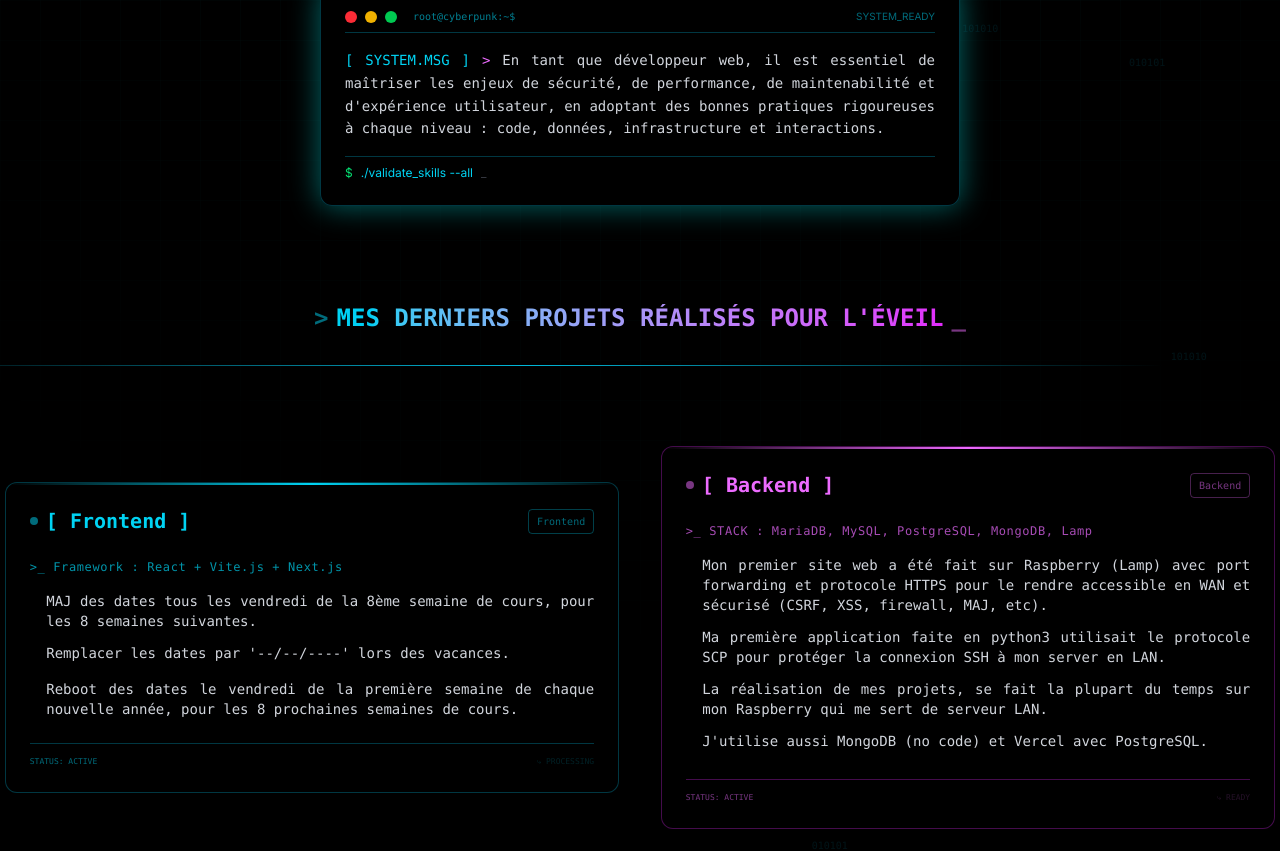
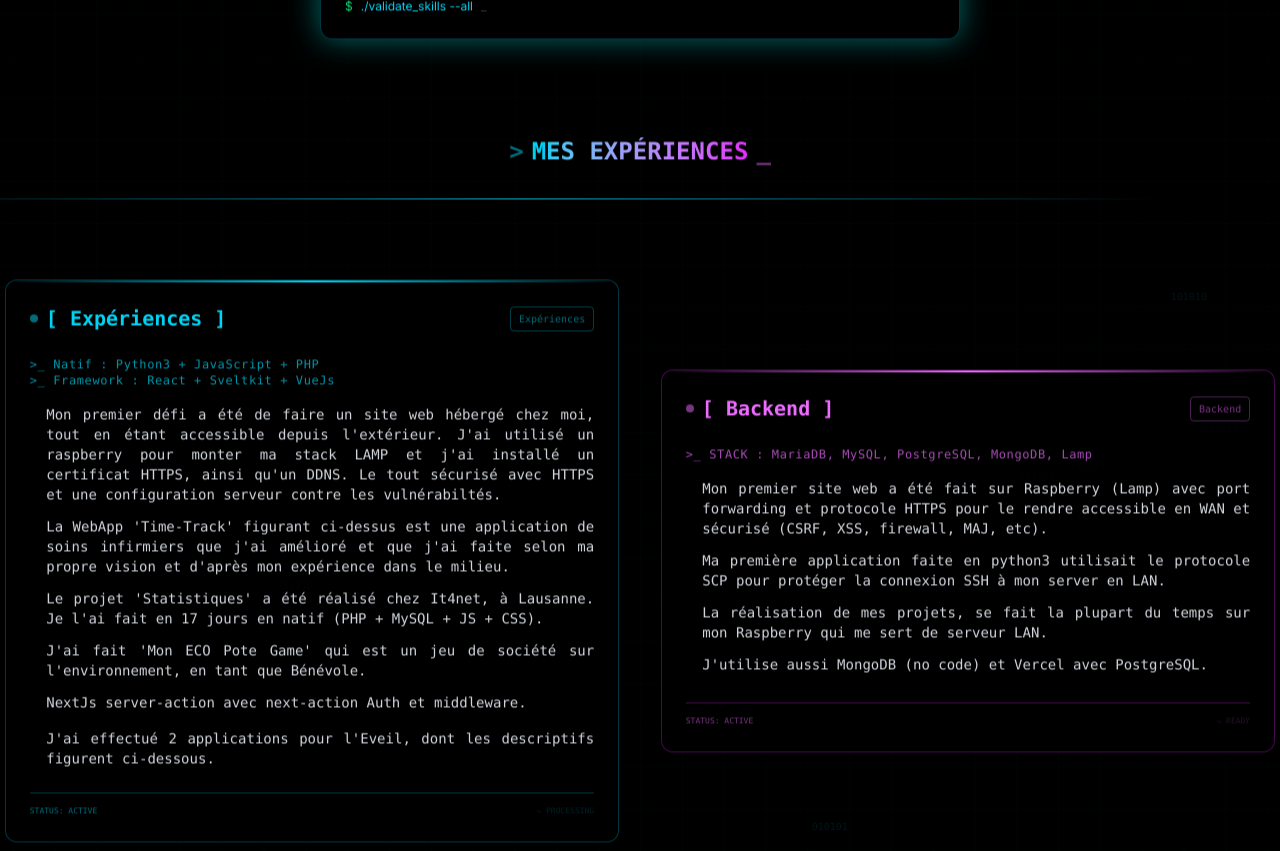
Before and after one commit to TLRKiliann/portfolio-nextjs, a Next.js app in the folder portfolio-carousel/: page / in a window 1280 px wide. Shown: the part 5080-5931 px from the top of the page. Built offline with nearby package versions, Linux system fonts and the light colour scheme.

Commit message:
some changes

```diff
--- a/portfolio-carousel/ui/Legend.tsx
+++ b/portfolio-carousel/ui/Legend.tsx
@@ -1,11 +1,20 @@
 "use client";
 
-import { motion } from "framer-motion";
 import { useEffect, useState } from "react";
+import { motion, useScroll, useTransform } from "framer-motion";
+import { useRef } from "react";
+
+type BinaryNumber = {
+  left: number;
+  top: number;
+  delay: number;
+  duration: number;
+  text: string;
+};
 
 export default function Legend() {
-
-  const [binaryNumbers, setBinaryNumbers] = useState([]);
+  const [binaryNumbers, setBinaryNumbers] = useState<BinaryNumber[]>([]);
+  const [mousePosition, setMousePosition] = useState({ x: 0, y: 0 });
 
   useEffect(() => {
     const numbers = Array(15).fill(null).map(() => ({
@@ -16,15 +25,56 @@ export default function Legend() {
       text: Math.random() > 0.5 ? '101010' : '010101'
     }));
     setBinaryNumbers(numbers);
-  }, []); // Ne s'exécute qu'une fois au montage
+  }, []);
+
+  useEffect(() => {
+    const handleMouseMove = (e: MouseEvent) => {
+      setMousePosition({
+        x: (e.clientX / window.innerWidth - 0.5) * 30,
+        y: (e.clientY / window.innerHeight - 0.5) * 30
+      });
+    };
+    window.addEventListener('mousemove', handleMouseMove);
+    return () => window.removeEventListener('mousemove', handleMouseMove);
+  }, []);
+
+  const ref = useRef(null);
+  const { scrollYProgress } = useScroll({
+    target: ref,
+    offset: ["start end", "end start"]
+  });
+
+  // Effets parallax avec plus d'amplitude
+  const y1 = useTransform(scrollYProgress, [0, 1], [0, -250]);  // Grille de fond (lente)
+  const y2 = useTransform(scrollYProgress, [0, 1], [0, -400]); // Particules (moyenne)
+  const y3 = useTransform(scrollYProgress, [0, 1], [0, -550]); // Contenu (rapide)
+
+  // Effets supplémentaires pour la profondeur
+  const opacity1 = useTransform(scrollYProgress, [0, 0.5, 1], [0.2, 0.6, 0.2]);
+  const scale1 = useTransform(scrollYProgress, [0, 1], [1, 1.15]);
+  const blur = useTransform(scrollYProgress, [0, 1], [0, 2]);
 
   return (
-    <section className="relative py-16 sm:py-34 bg-black overflow-hidden">
-      {/* Grille cyberpunk animée avec effet de profondeur */}
-      <div className="absolute inset-0 bg-[linear-gradient(rgba(0,255,255,0.03)_1px,transparent_1px),linear-gradient(90deg,rgba(0,255,255,0.03)_1px,transparent_1px)] bg-size-[40px_40px] mask-[radial-gradient(ellipse_80%_50%_at_50%_0%,black,transparent)]" />
+    <section ref={ref} className="relative py-16 sm:py-34 bg-black overflow-hidden">
+      {/* Grille cyberpunk animée avec effet de profondeur et parallax */}
+      <motion.div
+        className="absolute inset-0 bg-[linear-gradient(rgba(0,255,255,0.03)_1px,transparent_1px),linear-gradient(90deg,rgba(0,255,255,0.03)_1px,transparent_1px)] bg-size-[40px_40px]"
+        style={{
+          y: y1,
+          opacity: opacity1,
+          scale: scale1,
+          x: mousePosition.x * 0.5,
+        }}
+      />
 
-      {/* Particules numériques flottantes - moins sur mobile */}
-      <div className="absolute inset-0 overflow-hidden pointer-events-none">
+      {/* Particules numériques flottantes avec effet parallax */}
+      <motion.div
+        className="absolute inset-0"
+        style={{
+          y: y2,
+          x: mousePosition.x * 0.3,
+        }}
+      >
         {binaryNumbers.map((item, i) => (
           <div
             key={i}
@@ -39,10 +89,18 @@ export default function Legend() {
             {item.text}
           </div>
         ))}
-      </div>
+      </motion.div>
 
       <div className="relative z-10 px-4 sm:px-0">
-
+        {/* Contenu principal avec parallax */}
+        <motion.div
+          className="relative z-10"
+          style={{
+            y: y3,
+            x: mousePosition.x * 0.2,
+            filter: `blur(${blur.get()}px)`
+          }}
+        >
           {/* Titre principal avec effet glitch */}
           <div className="relative text-center mb-20 sm:mb-40">
             <motion.h2
@@ -63,7 +121,7 @@ export default function Legend() {
             />
           </div>
 
-        {/* Citation principale avec effet terminal - plein largeur sur mobile */}
+          {/* Citation principale avec effet terminal */}
           <div className="relative w-full sm:w-[70%] lg:w-[50%] m-auto group px-4 sm:px-0">
             <div className="absolute -inset-1 bg-linear-to-r from-cyan-500 to-fuchsia-500 rounded-xl blur-xl opacity-0 group-hover:opacity-20 transition duration-500" />
             <div className="relative p-4 sm:p-6 rounded-xl bg-black/80 backdrop-blur-sm shadow-[0_0_30px_rgba(0,255,255,0.4)] border border-cyan-500/30 hover:border-cyan-500 transition-all duration-300 overflow-hidden">
@@ -100,7 +158,7 @@ export default function Legend() {
             <h3 className="text-base sm:text-2xl font-bold text-center font-mono relative px-4">
               <span className="text-cyan-400 animate-pulse inline-block mr-1 sm:mr-2">&gt;</span>
               <span className="bg-linear-to-r from-cyan-400 to-fuchsia-500 bg-clip-text text-transparent">
-              MES DERNIERS PROJETS RÉALISÉS POUR L&apos;ÉVEIL
+                MES EXPÉRIENCES
               </span>
               <span className="text-fuchsia-400 animate-pulse inline-block ml-1 sm:ml-2 mb-4">_</span>
             </h3>
@@ -111,39 +169,41 @@ export default function Legend() {
             />
           </div>
 
-
-
-        {/* Cartes de projets - colonne sur mobile, ligne sur desktop */}
+          {/* Cartes de projets */}
           <div className="w-full flex flex-col lg:flex-row items-center justify-around m-auto gap-6 sm:gap-8 px-4 sm:px-0">
-          {/* Carte API - plein largeur sur mobile */}
+            {/* Carte Expériences */}
             <div className="w-full lg:w-[48%] group relative">
               <div className="absolute -inset-0.5 bg-linear-to-r from-cyan-500 to-cyan-300 rounded-xl blur opacity-0 group-hover:opacity-75 transition duration-500" />
               <div className="relative p-4 sm:p-6 rounded-xl bg-black/80 backdrop-blur-sm border border-cyan-500/30 hover:border-cyan-500 transition-all duration-300 overflow-hidden">
                 <div className="absolute inset-0 bg-linear-to-r from-transparent via-cyan-500/10 to-transparent -translate-x-full group-hover:translate-x-full transition-transform duration-1000" />
                 <div className="absolute top-0 left-0 w-full h-0.5 bg-linear-to-r from-transparent via-cyan-400 to-transparent group-hover:via-cyan-300 transition-all" />
 
-              {/* Badge tech */}
                 <div className="flex items-center justify-between mb-4 sm:mb-6">
                   <div className="flex items-center gap-2">
                     <div className="w-1.5 h-1.5 sm:w-2 sm:h-2 bg-cyan-400 rounded-full animate-pulse" />
                     <h4 className="text-lg sm:text-xl font-bold font-mono text-cyan-400">
-                    {`[ Frontend ]`}
+                      {`[ Expériences ]`}
                     </h4>
                   </div>
                   <div className="text-[8px] sm:text-[10px] font-mono text-cyan-400/50 border border-cyan-400/30 px-1.5 sm:px-2 py-0.5 sm:py-1 rounded">
-                  Frontend
+                    Expériences
                   </div>
                 </div>
 
                 <p className="text-[10px] sm:text-xs font-mono text-cyan-400/70 mb-3 sm:mb-4 tracking-wider">
-                {`>_ Framework : React + Vite.js + Next.js`}
+                  {`>_ Natif : Python3 + JavaScript + PHP`}
+                  <br />
+                  {`>_ Framework : React + Sveltkit + VueJs`}
                 </p>
 
                 <ul className="list-none text-justify space-y-2 sm:space-y-3">
                   {[
-                  "MAJ des dates tous les vendredi de la 8ème semaine de cours, pour les 8 semaines suivantes.",
-                  "Remplacer les dates par '--/--/----' lors des vacances.",
-                  "Reboot des dates le vendredi de la première semaine de chaque nouvelle année, pour les 8 prochaines semaines de cours."
+                    `Mon premier défi a été de faire un site web hébergé chez moi, tout en étant accessible depuis l'extérieur. J'ai utilisé un raspberry pour monter ma stack LAMP et j'ai installé un certificat HTTPS, ainsi qu'un DDNS. Le tout sécurisé avec HTTPS et une configuration serveur contre les vulnérabiltés.`,
+                    `La WebApp 'Time-Track' figurant ci-dessus est une application de soins infirmiers que j'ai amélioré et que j'ai faite selon ma propre vision et d'après mon expérience dans le milieu.`,
+                    "Le projet 'Statistiques' a été réalisé chez It4net, à Lausanne. Je l'ai fait en 17 jours en natif (PHP + MySQL + JS + CSS).",
+                    "J'ai fait 'Mon ECO Pote Game' qui est un jeu de société sur l'environnement, en tant que Bénévole.",
+                    "NextJs server-action avec next-action Auth et middleware.",
+                    "J'ai effectué 2 applications pour l'Eveil, dont les descriptifs figurent ci-dessous."
                   ].map((item, idx) => (
                     <li key={idx} className="text-gray-400 font-mono text-xs sm:text-sm flex items-start gap-2 group/item">
                       <span className="text-cyan-400 mt-1 opacity-0 group-hover/item:opacity-100 transition">▹</span>
@@ -152,7 +212,6 @@ export default function Legend() {
                   ))}
                 </ul>
 
-              {/* Footer carte */}
                 <div className="mt-4 sm:mt-6 pt-3 border-t border-cyan-500/30 flex justify-between items-center">
                   <span className="text-[6px] sm:text-[8px] font-mono text-cyan-400/50">STATUS: ACTIVE</span>
                   <span className="text-[6px] sm:text-[8px] font-mono text-cyan-400/30 animate-pulse">⤷ PROCESSING</span>
@@ -160,14 +219,13 @@ export default function Legend() {
               </div>
             </div>
 
-          {/* Carte SPA - plein largeur sur mobile */}
+            {/* Carte Backend */}
             <div className="w-full lg:w-[48%] group relative">
               <div className="absolute -inset-0.5 bg-linear-to-r from-fuchsia-500 to-fuchsia-300 rounded-xl blur opacity-0 group-hover:opacity-75 transition duration-500" />
               <div className="relative p-4 sm:p-6 rounded-xl bg-black/80 backdrop-blur-sm border border-fuchsia-500/30 hover:border-fuchsia-500 transition-all duration-300 overflow-hidden">
                 <div className="absolute inset-0 bg-linear-to-r from-transparent via-fuchsia-500/10 to-transparent -translate-x-full group-hover:translate-x-full transition-transform duration-1000" />
                 <div className="absolute top-0 left-0 w-full h-0.5 bg-linear-to-r from-transparent via-fuchsia-400 to-transparent group-hover:via-fuchsia-300 transition-all" />
 
-              {/* Badge tech */}
                 <div className="flex items-center justify-between mb-4 sm:mb-6">
                   <div className="flex items-center gap-2">
                     <div className="w-1.5 h-1.5 sm:w-2 sm:h-2 bg-fuchsia-400 rounded-full animate-pulse" />
@@ -198,7 +256,6 @@ export default function Legend() {
                   ))}
                 </ul>
 
-              {/* Footer carte */}
                 <div className="mt-4 sm:mt-6 pt-3 border-t border-fuchsia-500/30 flex justify-between items-center">
                   <span className="text-[6px] sm:text-[8px] font-mono text-fuchsia-400/50">STATUS: ACTIVE</span>
                   <span className="text-[6px] sm:text-[8px] font-mono text-fuchsia-400/30 animate-pulse">⤷ READY</span>
@@ -207,10 +264,7 @@ export default function Legend() {
             </div>
           </div>
 
-
-
-
-        {/* 2 Sous-titre avec effet scan */}
+          {/* Sous-titre projets Éveil */}
           <div className="relative my-12 sm:my-20 py-4">
             <div className="absolute inset-0 bg-linear-to-r from-transparent via-cyan-500/10 to-transparent animate-scan" />
             <h3 className="text-base sm:text-2xl font-bold text-center font-mono relative px-4">
@@ -227,16 +281,15 @@ export default function Legend() {
             />
           </div>
 
-        {/* 2 Cartes de projets - colonne sur mobile, ligne sur desktop */}
+          {/* Cartes projets Éveil */}
           <div className="w-full flex flex-col lg:flex-row items-center justify-around m-auto gap-6 sm:gap-8 px-4 sm:px-0">
-          {/* Carte API - plein largeur sur mobile */}
+            {/* Carte API */}
             <div className="w-full lg:w-[48%] group relative">
               <div className="absolute -inset-0.5 bg-linear-to-r from-cyan-500 to-cyan-300 rounded-xl blur opacity-0 group-hover:opacity-75 transition duration-500" />
               <div className="relative p-4 sm:p-6 rounded-xl bg-black/80 backdrop-blur-sm border border-cyan-500/30 hover:border-cyan-500 transition-all duration-300 overflow-hidden">
                 <div className="absolute inset-0 bg-linear-to-r from-transparent via-cyan-500/10 to-transparent -translate-x-full group-hover:translate-x-full transition-transform duration-1000" />
                 <div className="absolute top-0 left-0 w-full h-0.5 bg-linear-to-r from-transparent via-cyan-400 to-transparent group-hover:via-cyan-300 transition-all" />
 
-              {/* Badge tech */}
                 <div className="flex items-center justify-between mb-4 sm:mb-6">
                   <div className="flex items-center gap-2">
                     <div className="w-1.5 h-1.5 sm:w-2 sm:h-2 bg-cyan-400 rounded-full animate-pulse" />
@@ -266,7 +319,6 @@ export default function Legend() {
                   ))}
                 </ul>
 
-              {/* Footer carte */}
                 <div className="mt-4 sm:mt-6 pt-3 border-t border-cyan-500/30 flex justify-between items-center">
                   <span className="text-[6px] sm:text-[8px] font-mono text-cyan-400/50">STATUS: ACTIVE</span>
                   <span className="text-[6px] sm:text-[8px] font-mono text-cyan-400/30 animate-pulse">⤷ PROCESSING</span>
@@ -274,14 +326,13 @@ export default function Legend() {
               </div>
             </div>
 
-          {/* Carte SPA - plein largeur sur mobile */}
+            {/* Carte SPA */}
             <div className="w-full lg:w-[48%] group relative">
               <div className="absolute -inset-0.5 bg-linear-to-r from-fuchsia-500 to-fuchsia-300 rounded-xl blur opacity-0 group-hover:opacity-75 transition duration-500" />
               <div className="relative p-4 sm:p-6 rounded-xl bg-black/80 backdrop-blur-sm border border-fuchsia-500/30 hover:border-fuchsia-500 transition-all duration-300 overflow-hidden">
                 <div className="absolute inset-0 bg-linear-to-r from-transparent via-fuchsia-500/10 to-transparent -translate-x-full group-hover:translate-x-full transition-transform duration-1000" />
                 <div className="absolute top-0 left-0 w-full h-0.5 bg-linear-to-r from-transparent via-fuchsia-400 to-transparent group-hover:via-fuchsia-300 transition-all" />
 
-              {/* Badge tech */}
                 <div className="flex items-center justify-between mb-4 sm:mb-6">
                   <div className="flex items-center gap-2">
                     <div className="w-1.5 h-1.5 sm:w-2 sm:h-2 bg-fuchsia-400 rounded-full animate-pulse" />
@@ -312,7 +363,6 @@ export default function Legend() {
                   ))}
                 </ul>
 
-              {/* Footer carte */}
                 <div className="mt-4 sm:mt-6 pt-3 border-t border-fuchsia-500/30 flex justify-between items-center">
                   <span className="text-[6px] sm:text-[8px] font-mono text-fuchsia-400/50">STATUS: ACTIVE</span>
                   <span className="text-[6px] sm:text-[8px] font-mono text-fuchsia-400/30 animate-pulse">⤷ READY</span>
@@ -320,14 +370,6 @@ export default function Legend() {
               </div>
             </div>
           </div>
-
-
-
-
-
-
-
-
 
           {/* Ligne de fin cyberpunk */}
           <div className="mt-16 sm:mt-32 text-center">
@@ -338,6 +380,7 @@ export default function Legend() {
               <span className="text-cyan-400 animate-pulse">●</span>
             </div>
           </div>
+        </motion.div>
       </div>
 
       <style jsx>{`
```
Lines whose indentation alone changed are shown as unchanged.
